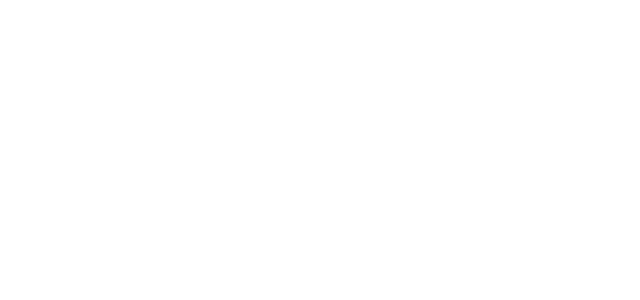
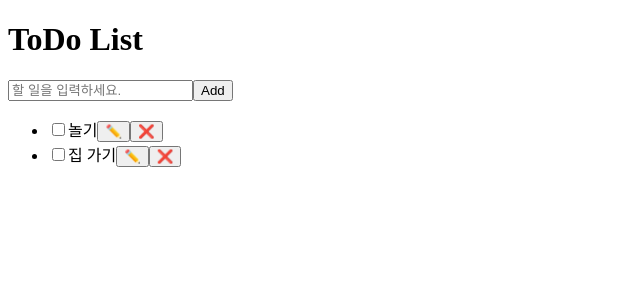
Before and after one commit to omgini/Programming_3104, a React (Vite) app: page / in a window 1280 px wide. Shown: the top 300 px of the page, without its empty margins (0-640 px from the left). Built offline with nearby package versions, Linux system fonts and the light colour scheme.

Commit message:
TodoListApp HTML

```diff
--- a/src/TodoListApp.jsx
+++ b/src/TodoListApp.jsx
@@ -1,5 +1,28 @@
 function TodoListApp(){
+    return(
+        <div>
+            <h1>ToDo List</h1>
+            <form action="">
+                <input type="text" placeholder="할 일을 입력하세요."></input>
+                <button>Add</button>
+            </form>
 
+            <ul>
+                <li>
+                    <input type="checkbox" name="" id="chk-1"/>
+                    <label htmlFor="chk-1">놀기</label>
+                    <button>✏️</button>
+                    <button>❌</button>
+                    </li>
+                <li>
+                    <input type="checkbox" name="" id=""/>
+                    <label htmlFor="">집 가기</label>
+                    <button>✏️</button>
+                    <button>❌</button>
+                    </li>
+            </ul>
+        </div>
+    )
+}
 
-}
-export default TodoListApp
+export default TodoListApp;
```
